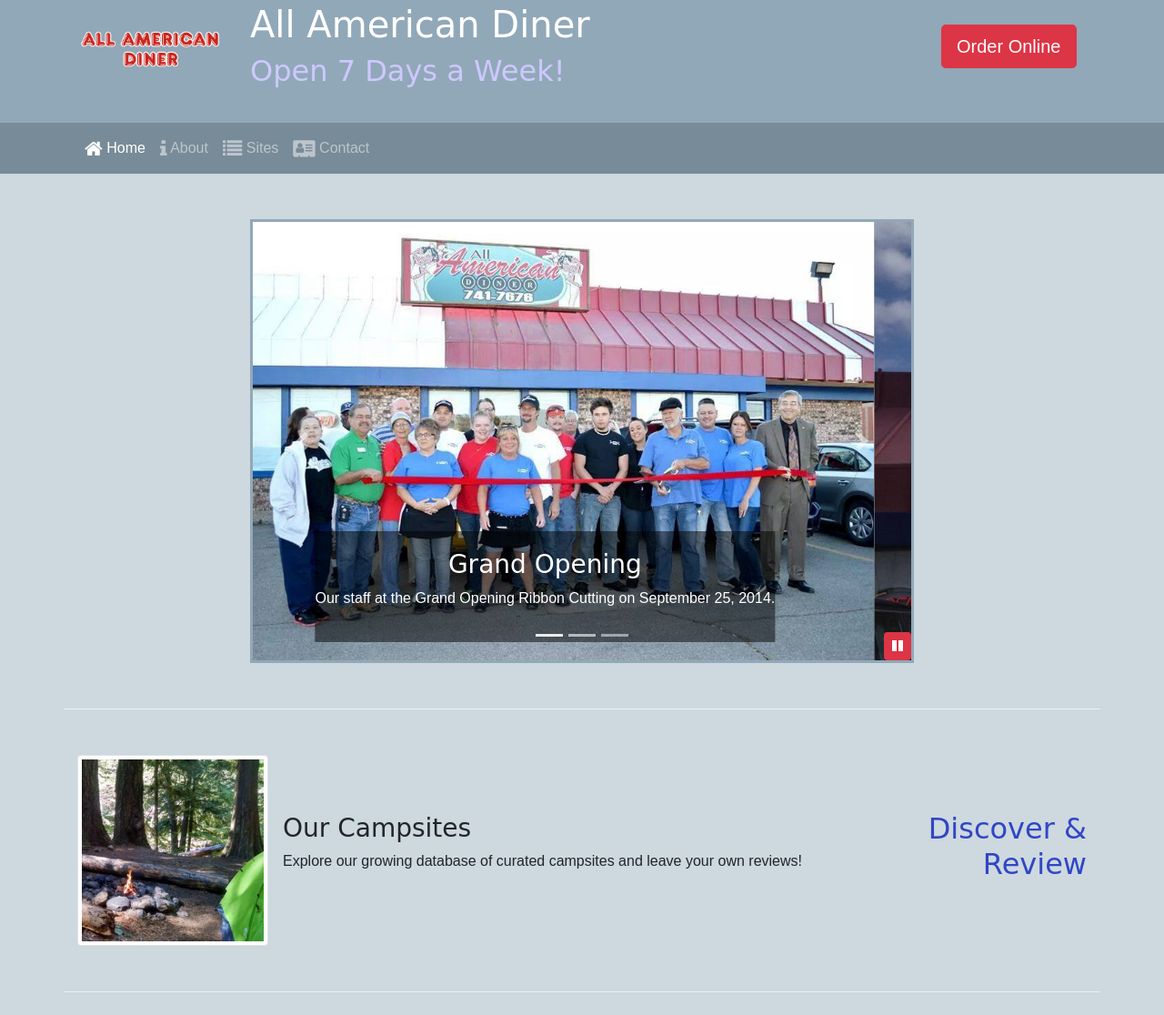
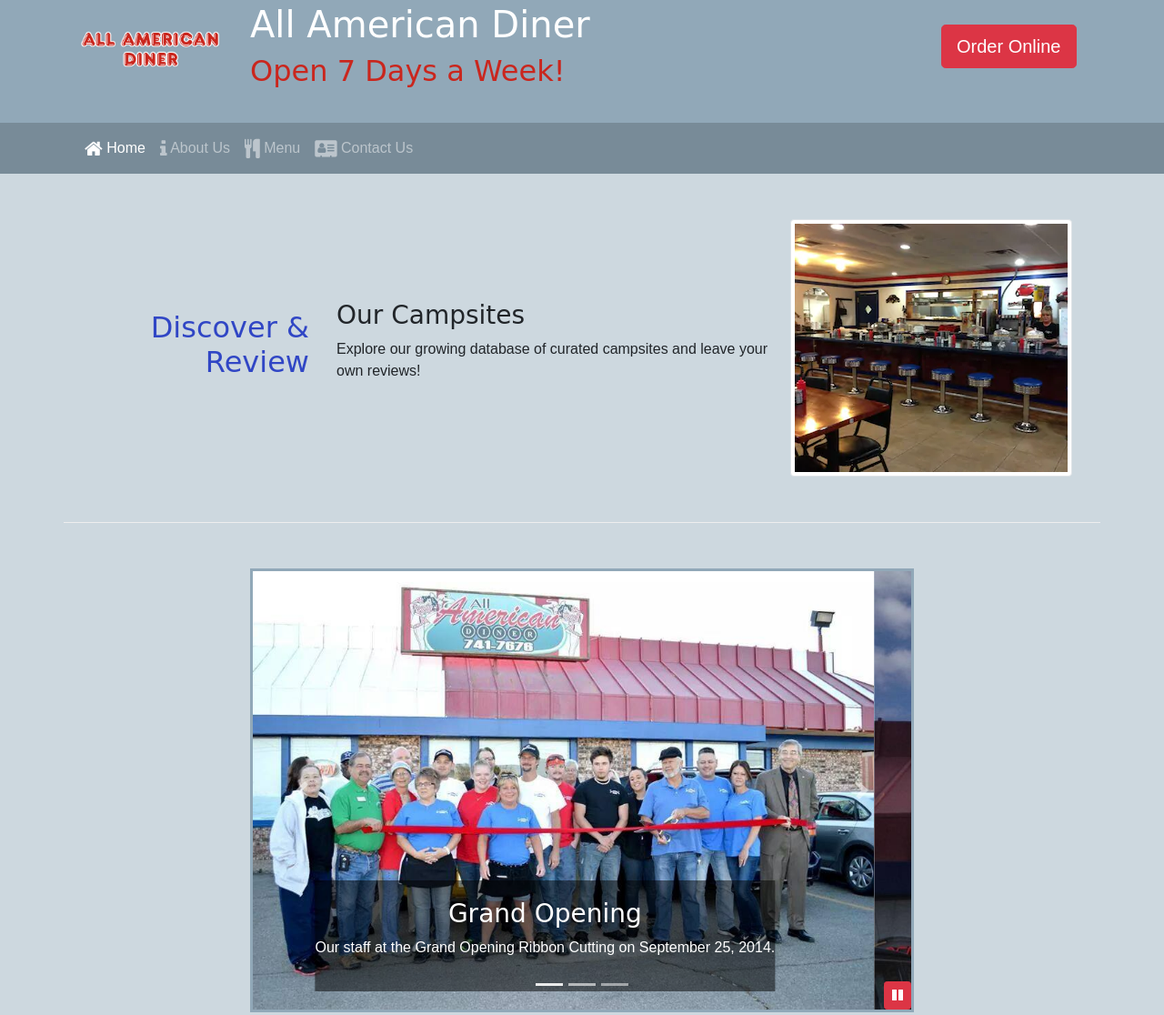
Before and after one commit to sbrowne15/all_american_diner, a website: page index.html in a window 1280 px wide. Shown: the part 27-1143 px from the top of the page at 91% size. Drawn offline with nearby package versions, Linux system fonts and the light colour scheme; a web font is replaced by a local one.

Commit message:
Move Carousel Change Header Text  Color

```diff
--- a/css/styles.scss
+++ b/css/styles.scss
@@ -1,4 +1,4 @@
-$color-navtext: #ca261d;
+$color-headertext: #ca261d;
 $color-secondary: #91a8b8;
 $color-pale: #CDD8DF;
 $color-mid: #788B98;
@@ -69,6 +69,13 @@
 
 .carousel {
     border: solid $color-secondary;
+    height: 100%;
+    width: 100%;
+    overflow:hidden;
+}
+
+.carousel .carousel-inner {
+    height:100%;
 }
 
 #carouselButton {
--- a/index.html
+++ b/index.html
@@ -99,9 +99,9 @@
             <div class="collapse navbar-collapse" id="nucampNavbar">
                 <ul class="navbar-nav">
                     <li class="nav-item active"><a class="nav-link" href="#"><i class="fa fa-home fa-lg"></i> Home</a></li>
-                    <li class="nav-item"><a class="nav-link" href="tabbed-aboutus.html"><i class="fa fa-info fa-lg"></i> About</a></li>
-                    <li class="nav-item"><a class="nav-link" href="#"><i class="fa fa-list fa-lg"></i> Sites</a></li>
-                    <li class="nav-item"><a class="nav-link" href="contactus.html"><i class="fa fa-address-card fa-lg"></i> Contact</a></li>
+                    <li class="nav-item"><a class="nav-link" href="tabbed-aboutus.html"><i class="fa fa-info fa-lg"></i> About Us</a></li>
+                    <li class="nav-item"><a class="nav-link" href="#"><i class="fa fa-cutlery fa-lg"></i> Menu</a></li>
+                    <li class="nav-item"><a class="nav-link" href="contactus.html"><i class="fa fa-address-card fa-lg"></i> Contact Us</a></li>
                 </ul>
 
                 <!-- No Login Functionality Needed -->
@@ -156,6 +156,22 @@
     </div> -->
 
     <div class="container">
+        <div class="row row-content align-items-center">
+            <div class="col-sm-4 col-md-3">
+                <h2 class="text-sm-right">Discover & Review</h2>
+            </div>
+            <div class="col">
+                <div class="media">
+                    <img class="d-flex mr-3 img-thumbnail order-sm-last" src="img/AllAmericanDinerCounter.jpg" alt="All American Counter" />
+                    <div class="media-body align-self-center">
+                        <h3>Our Campsites</h3>
+                        <p class="d-none d-sm-block">Explore our growing database of curated campsites and leave your own reviews!</p>
+                    </div>
+                </div>
+            </div>
+        </div>
+
+
         <div class="row row-content">
             <div class="col-md-8 mx-auto">
                 <div id="homeCarousel" class="carousel slide" data-ride="carousel">
@@ -203,21 +219,6 @@
         </div>
 
         <div class="row row-content align-items-center">
-            <div class="col-sm-4 order-sm-last col-md-3">
-                <h2 class="text-sm-right">Discover & Review</h2>
-            </div>
-            <div class="col">
-                <div class="media">
-                    <img class="d-flex mr-3 img-thumbnail" src="img/breadcrumb-trail-thumb.jpg" alt="Breadcrumb Trail" />
-                    <div class="media-body align-self-center">
-                        <h3>Our Campsites</h3>
-                        <p class="d-none d-sm-block">Explore our growing database of curated campsites and leave your own reviews!</p>
-                    </div>
-                </div>
-            </div>
-        </div>
-
-        <div class="row row-content align-items-center">
             <div class="col-sm-4 col-md-3">
                 <h2>Featured Campsites</h2>
             </div>
@@ -241,7 +242,7 @@
                     <img class="d-flex mr-3 img-thumbnail" src="img/bootstrap-thumb.png" alt="Bootstrap Outfitters" />
                     <div class="media-body align-self-center">
                         <h3>Bootstrap Outfitters</h3>
-        				<p class="d-none d-sm-block">Bootstrap Outfitters supplies you with gear you need at prices you can't beat.</p>
+                        <p class="d-none d-sm-block">Bootstrap Outfitters supplies you with gear you need at prices you can't beat.</p>
                     </div>
                 </div>
             </div>
```
Also changed, not shown: css/styles.css, img/AllAmericanDinerCounter.jpg (added), img/bootstrap-thumb.png (deleted), img/breadcrumb-trail-thumb.jpg (deleted), img/breadcrumb-trail.jpg (deleted), img/chrome-river-thumb.jpg (deleted), img/chrome-river.jpg (deleted), img/logo.png (deleted), img/react-lake-thumb.jpg (deleted), img/react-lake.jpg (deleted).
